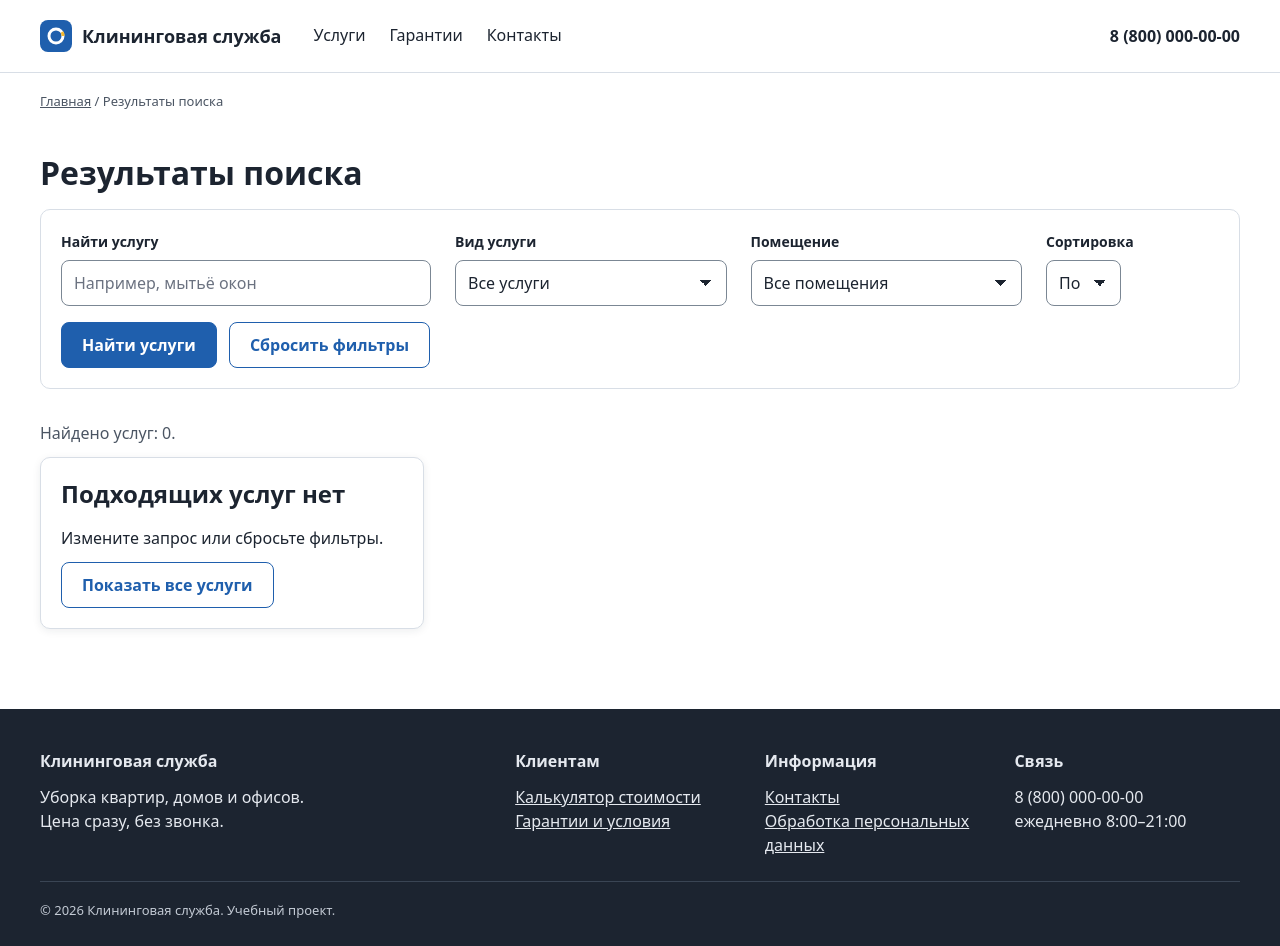
After one commit to Fyssia/cleaning-variant24, a Django app: page /search/ in a window 1280 px wide. The commit adds this page. Run offline with Django 5.2, Linux system fonts and the light colour scheme; data that the repository does not hold is empty.

Commit message:
Занятие 8: вывести каталог, поиск, карточки и отзывы из базы с пагинацией

```diff
--- a/catalog/urls.py
+++ b/catalog/urls.py
@@ -4,6 +4,9 @@ from . import views
 app_name = 'catalog'
 urlpatterns = [
     path('', views.home, name='home'),
+    path('services/', views.service_list, name='services'),
+    path('services/<slug:slug>/', views.service_detail, name='service'),
+    path('search/', views.service_list, name='search'),
     path('guarantee/', views.information, {'page': 'guarantee'}, name='guarantee'),
     path('contacts/', views.information, {'page': 'contacts'}, name='contacts'),
     path('privacy/', views.information, {'page': 'privacy'}, name='privacy'),
--- a/catalog/views.py
+++ b/catalog/views.py
@@ -22,3 +22,30 @@ def information(request, page):
     }
     title, template = pages[page]
     return render(request, 'catalog/' + template, {'title': title})
+
+
+def service_list(request):
+    from django.core.paginator import Paginator
+    from django.db.models import Q
+    services = Service.objects.filter(is_active=True).prefetch_related('room_types')
+    query = request.GET.get('q', '').strip()[:100]
+    if query:
+        services = services.filter(Q(name__icontains=query) | Q(description__icontains=query))
+    kind = request.GET.get('kind', '')
+    if kind in ['main', 'extra']:
+        services = services.filter(kind=kind)
+    room = request.GET.get('room', '')
+    if room.isdigit():
+        services = services.filter(room_types__pk=room)
+    sorting = request.GET.get('sort', 'name')
+    ordering = {'name': 'name', 'price': 'price', '-price': '-price'}.get(sorting, 'name')
+    page = Paginator(services.order_by(ordering, 'pk').distinct(), 20).get_page(request.GET.get('page'))
+    params = request.GET.copy(); params.pop('page', None)
+    return render(request, 'catalog/list.html', {'title': 'Результаты поиска' if request.resolver_match.url_name == 'search' else 'Каталог услуг', 'page_obj': page, 'query': query, 'kind': kind, 'room': room, 'sort': sorting, 'querystring': params.urlencode(), 'room_types': RoomType.objects.all()})
+
+
+def service_detail(request, slug):
+    from django.shortcuts import get_object_or_404
+    service = get_object_or_404(Service.objects.prefetch_related('room_types'), slug=slug, is_active=True)
+    reviews = Review.objects.filter(is_published=True, order__items__service=service).select_related('order__customer__user').prefetch_related('photos').distinct()[:12]
+    return render(request, 'catalog/detail.html', {'title': service.name, 'service': service, 'includes': service.includes.splitlines(), 'reviews': reviews})
--- a/templates/base.html
+++ b/templates/base.html
@@ -13,7 +13,7 @@
 <a class="skip-link" href="#main">К содержимому</a>
 <header class="header"><div class="container">
   <a class="logo" href="{% url 'catalog:home' %}"><img src="{% static 'images/mark.svg' %}" width="32" height="32" alt=""><span>Клининговая служба</span></a>
-  <nav class="nav" id="main-nav" aria-label="Основная навигация"><a href="{% url 'catalog:home' %}">Рассчитать уборку</a><a href="{% url 'catalog:guarantee' %}">Гарантии</a><a href="{% url 'catalog:contacts' %}">Контакты</a></nav>
+  <nav class="nav" id="main-nav" aria-label="Основная навигация"><a href="{% url 'catalog:services' %}">Услуги</a><a href="{% url 'catalog:guarantee' %}">Гарантии</a><a href="{% url 'catalog:contacts' %}">Контакты</a></nav>
   <div class="right"><span class="phone">8 (800) 000-00-00</span>{% block account_link %}{% endblock %}<button class="burger" type="button" aria-label="Открыть меню" aria-expanded="false" aria-controls="main-nav"><span aria-hidden="true"></span></button></div>
 </div></header>
 {% if messages %}<div class="container messages" role="status">{% for message in messages %}<p class="note {{ message.tags }}">{{ message }}</p>{% endfor %}</div>{% endif %}
--- a/templates/catalog/home.html
+++ b/templates/catalog/home.html
@@ -13,7 +13,7 @@
   </div>
   <div class="c4"><aside class="summary" aria-labelledby="estimate-title"><h2 id="estimate-title">Ваш заказ</h2><div id="estimate" role="status"><p class="muted">Укажите параметры уборки, чтобы узнать стоимость и длительность.</p></div><p id="estimate-error" class="hint error" role="alert"></p>{% block order_link %}{% endblock %}<p class="small summary-hint">Телефон для расчёта не нужен</p></aside></div>
 </div></div></section>
-<section class="section alt" aria-labelledby="popular-title"><div class="container"><h2 id="popular-title">Популярные услуги</h2><div class="cards">{% for service in services %}<article class="card"><h3>{{ service.name }}</h3><p class="price">от {{ service.price|floatformat:0 }} ₽ за {{ service.get_unit_display }}</p><p class="small">{{ service.description|truncatechars:120 }}</p></article>{% endfor %}</div></div></section>
+<section class="section alt" aria-labelledby="popular-title"><div class="container"><h2 id="popular-title">Популярные услуги</h2><div class="cards">{% for service in services %}<article class="card"><h3>{{ service.name }}</h3><p class="price">от {{ service.price|floatformat:0 }} ₽ за {{ service.get_unit_display }}</p><p class="small">{{ service.description|truncatechars:120 }}</p><a class="link-btn" href="{% url 'catalog:service' service.slug %}">Подробнее: {{ service.name }}</a></article>{% endfor %}</div></div></section>
 <section class="section" aria-labelledby="trust-title"><div class="container"><h2 id="trust-title">Почему нам доверяют ключи</h2><div class="cards"><article class="card flat"><h3>Договор и ответственность</h3><p>Ответственность за вещи закреплена в договоре.</p></article><article class="card flat"><h3>Адрес доступен участникам заказа</h3><p>Его видят заказчик, назначенная бригада и диспетчер.</p></article><article class="card flat"><h3>Без двойных назначений</h3><p>Перед назначением бригады проверяется её расписание.</p></article></div></div></section>
 <section class="section alt" aria-labelledby="reviews-title"><div class="container"><h2 id="reviews-title">Отзывы заказчиков</h2><div class="cards">{% for review in reviews %}<article class="card"><h3>{{ review.order.customer.user.first_name }}</h3><p class="stars">Оценка {{ review.rating }} из 5</p><p>{{ review.text|default:'Отзыв без комментария' }}</p><p class="small">{{ review.created_at|date:'j E Y' }}</p></article>{% empty %}<p>Пока нет опубликованных отзывов.</p>{% endfor %}</div></div></section>
 {% endblock %}
--- /dev/null
+++ b/templates/catalog/list.html
@@ -0,0 +1,10 @@
+{% extends 'base.html' %}{% block content %}
+<div class="container"><nav class="crumbs" aria-label="Хлебные крошки"><a href="{% url 'catalog:home' %}">Главная</a> / {{ title }}</nav><section class="section"><h1>{{ title }}</h1>
+<form class="catalog-filter card flat" id="catalog-filter" action="{% url 'catalog:search' %}" method="get" data-endpoint="{% url 'catalog:search' %}"><div class="grid">
+<div class="c4 field"><label for="q">Найти услугу</label><input class="input" id="q" type="search" name="q" value="{{ query }}" maxlength="100" placeholder="Например, мытьё окон"></div>
+<div class="c3 field"><label for="kind">Вид услуги</label><select class="select" id="kind" name="kind"><option value="">Все услуги</option><option value="main"{% if kind == 'main' %} selected{% endif %}>Уборка помещений</option><option value="extra"{% if kind == 'extra' %} selected{% endif %}>Дополнительные</option></select></div>
+<div class="c3 field"><label for="room">Помещение</label><select class="select" id="room" name="room"><option value="">Все помещения</option>{% for item in room_types %}<option value="{{ item.pk }}"{% if room == item.pk|stringformat:'s' %} selected{% endif %}>{{ item.name }}</option>{% endfor %}</select></div>
+<div class="c2 field"><label for="sort">Сортировка</label><select class="select" id="sort" name="sort"><option value="name">По названию</option><option value="price"{% if sort == 'price' %} selected{% endif %}>Сначала дешевле</option><option value="-price"{% if sort == '-price' %} selected{% endif %}>Сначала дороже</option></select></div></div>
+<div class="row"><button class="btn" type="submit">Найти услуги</button><a class="btn secondary" href="{% url 'catalog:services' %}">Сбросить фильтры</a><span class="hint" id="search-status" role="status"></span></div></form>
+<div id="catalog-results" class="section-heading">{% include 'catalog/results.html' %}</div>
+</section></div>{% endblock %}
--- /dev/null
+++ b/templates/catalog/results.html
@@ -0,0 +1,3 @@
+<p class="muted">Найдено услуг: {{ page_obj.paginator.count }}{% if query %}. По запросу «{{ query }}»{% endif %}.</p>
+<div class="cards">{% for service in page_obj %}{% include 'catalog/service_card.html' %}{% empty %}<div class="card"><h2>Подходящих услуг нет</h2><p>Измените запрос или сбросьте фильтры.</p><a class="btn secondary" href="{% url 'catalog:services' %}">Показать все услуги</a></div>{% endfor %}</div>
+{% include 'includes/pagination.html' %}
--- /dev/null
+++ b/templates/catalog/service_card.html
@@ -0,0 +1 @@
+{% load static %}<article class="card service-card"><img class="service-image" src="{% static 'images/services/' %}{{ service.slug }}.webp" alt="{{ service.name }}" width="480" height="240" loading="lazy"><span class="badge">{{ service.get_kind_display|capfirst }}</span><h2>{{ service.name }}</h2><p class="price">{{ service.price|floatformat:0 }} ₽ / {{ service.get_unit_display }}</p><p class="small">{{ service.description|truncatechars:120 }}</p><a class="link-btn" href="{% url 'catalog:service' service.slug %}">Подробнее об услуге</a></article>
--- /dev/null
+++ b/templates/includes/pagination.html
@@ -0,0 +1 @@
+{% if page_obj.paginator.num_pages > 1 %}<nav class="pagination" aria-label="Страницы списка">{% if page_obj.has_previous %}<a class="btn secondary" href="?{% if querystring %}{{ querystring }}&amp;{% endif %}page={{ page_obj.previous_page_number }}">Назад</a>{% endif %}<span>Страница {{ page_obj.number }} из {{ page_obj.paginator.num_pages }}</span>{% if page_obj.has_next %}<a class="btn secondary" href="?{% if querystring %}{{ querystring }}&amp;{% endif %}page={{ page_obj.next_page_number }}">Далее</a>{% endif %}</nav>{% endif %}
```
Also changed, not shown: templates/catalog/detail.html (added, +1 -0 lines).
